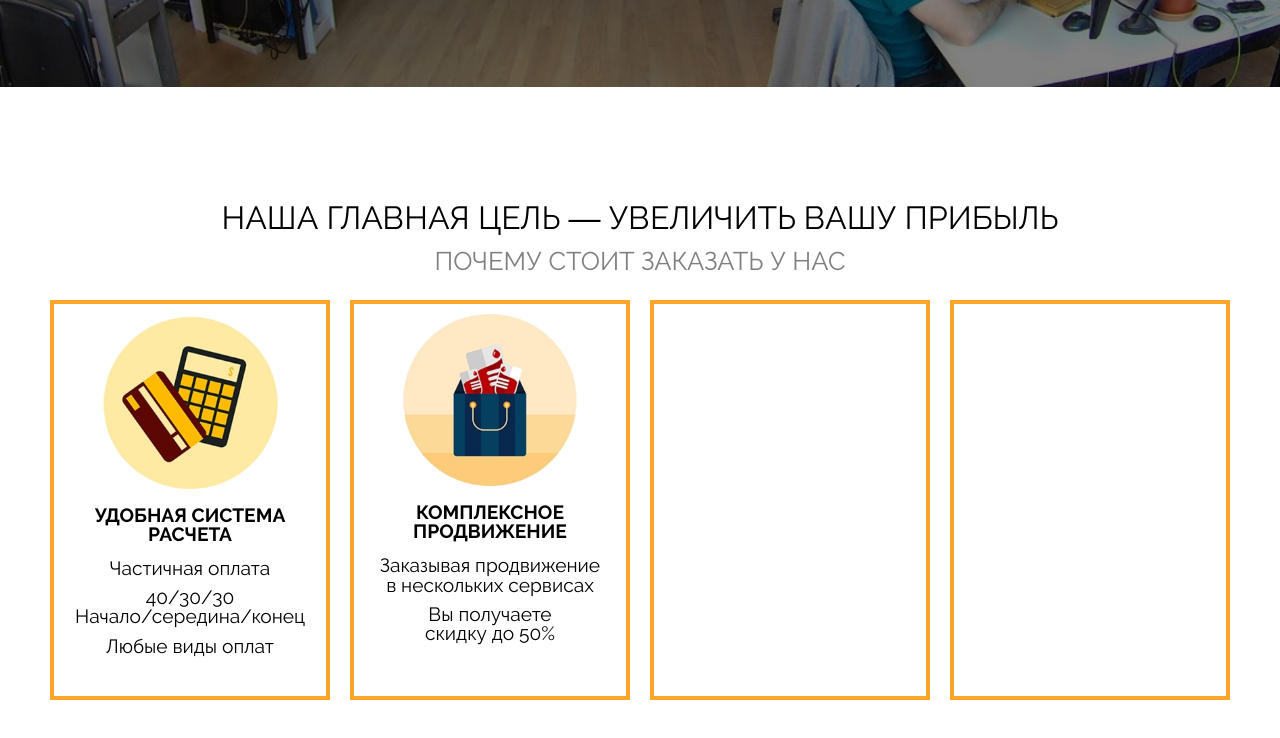
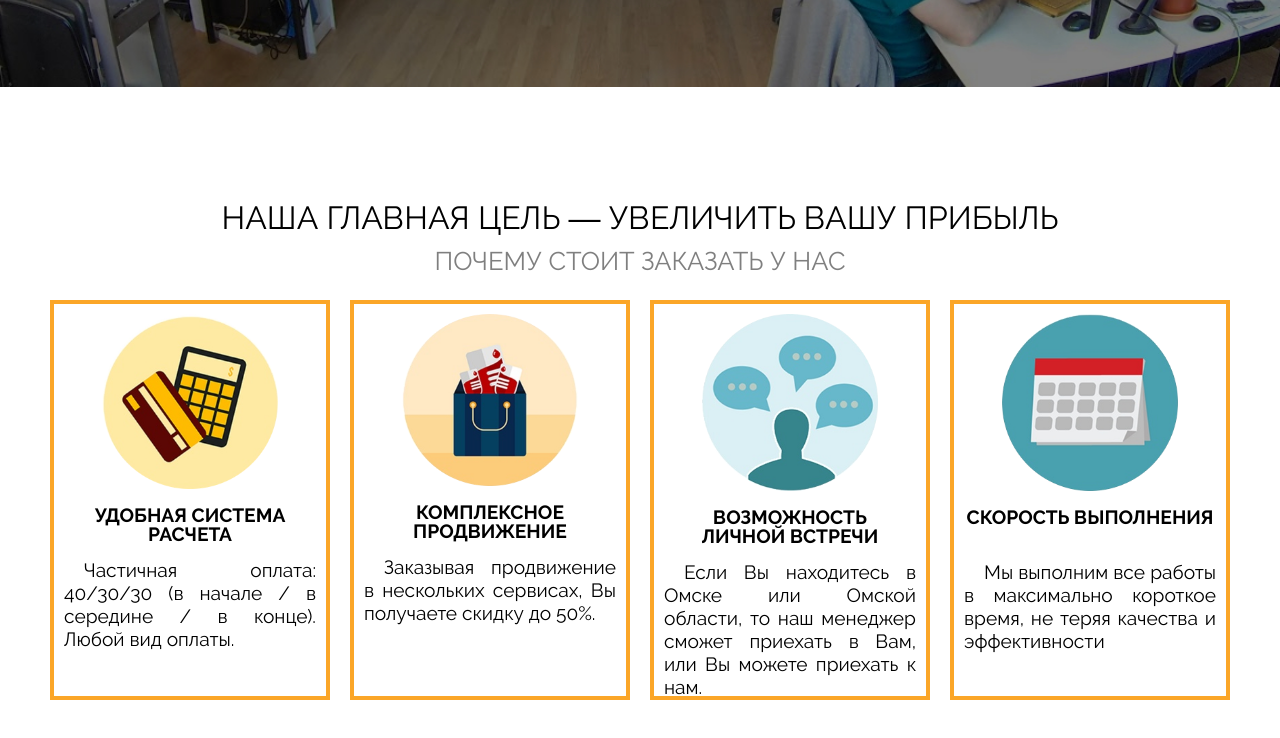
Before and after one commit to nlv/promote, a plain HTML site: page index.html in a window 1280 px wide. Shown: the part 713-1451 px from the top of the page. Drawn offline with nearby package versions, Linux system fonts and the light colour scheme.

Commit message:
Вторая страница

```diff
--- a/css/main.css
+++ b/css/main.css
@@ -229,7 +229,9 @@ body
 {
   font-size   : 1.6em;
   padding-top : 10px;
-  text-align  : center;
+  text-align  : justify;
+  text-indent : 20px;
+  line-height : 1.19999em;
 }
 
 @media screen and (max-width: 1280px)
--- a/index.html
+++ b/index.html
@@ -75,7 +75,7 @@
                         Удобная система расчета
                     </h1>
                 </hgroup>
-                <p>
+                <!-- <p>
                     Частичная оплата
                 </p>
                 <p>
@@ -84,6 +84,11 @@
                 </p>
                 <p>
                     Любые виды оплат
+                </p> -->
+                <p>
+                    Частичная&nbsp;оплата:
+                    40/30/30 (в начале / в середине / в конце).
+                    Любой вид оплаты.
                 </p>
             </div>
             <div class="card">
@@ -93,15 +98,50 @@
                         Комплексное продвижение
                     </h1>
                 </hgroup>
-                <p>
+                <!-- <p>
                     Заказывая продвижение<br/> в нескольких сервисах
                 </p>
                 <p>
                     Вы получаете<br/> скидку до 50%
+                </p> -->
+                <p>
+                    Заказывая продвижение в нескольких сервисах,
+                    Вы получаете скидку до 50%.
                 </p>
             </div>
-            <div class="card"></div>
-            <div class="card"></div>
+            <div class="card">
+                <hgroup>
+                    <figure><img src="img/personal.png" alt=""></figure>
+                    <h1>
+                        Возможность<br/>личной встречи
+                    </h1>
+                </hgroup>
+                <p>
+                    Если Вы находитесь в Омске или Омской области,
+                    то наш менеджер сможет приехать в Вам,
+                    или Вы можете приехать к нам.
+                </p>
+                <!-- <p>
+                    Вы получаете<br/> скидку до 50%
+                </p> -->
+
+            </div>
+            <div class="card">
+                <hgroup>
+                    <figure><img src="img/velocity.png" alt=""></figure>
+                    <h1>
+                        Скорость выполнения<br/>&nbsp;
+                    </h1>
+                </hgroup>
+                <p>
+                    Мы выполним все работы в максимально короткое время,
+                    не теряя качества и эффективности
+                </p>
+                <!-- <p>
+                    Вы получаете<br/> скидку до 50%
+                </p> -->
+
+            </div>
         </div>
 
     </section>
```
Also changed, not shown: img/personal.png (added), img/velocity.png (added), 1 other file.
